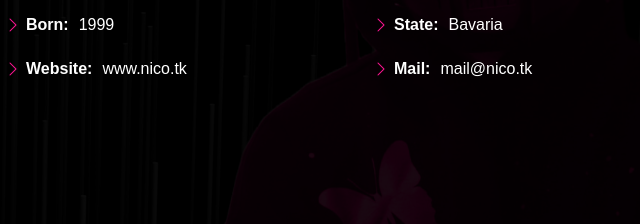
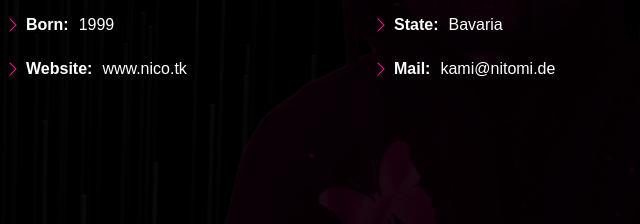
Before and after one commit to nicowakami/nicowakami.github.io, a plain HTML site: page index.html in a window 1280 px wide. Both pictures are taken after a click on the link "About". Shown: the part 279-503 px from the top of the page, 463-1103 px from the left. Drawn offline with Linux system fonts and the light colour scheme; a web font is replaced by a local one.

Commit message:
Add files via upload

```diff
--- a/index.html
+++ b/index.html
@@ -63,7 +63,7 @@
 
       <div class="social-links">
         <!--<a href="#" class="twitter"><i class="bi bi-twitter"></i></a>-->
-        <a href="mailto:mail@nico.tk" class="facebook"><i class="bi bi-envelope"></i></a>
+        <a href="mailto:kami@nitomi.de" class="facebook"><i class="bi bi-envelope"></i></a>
         <a href="https://instagram.com/nicowakami" class="instagram"><i class="bi bi-instagram"></i></a>
         <a href="https://open.spotify.com/user/5v9y0f88lk71l7slw1ib4kijs?si=a10b94a1747a40c0" class="linkedin"><i class="bi bi-spotify"></i></a>
       </div>
@@ -104,7 +104,7 @@
                 <!--<li><i class="bi bi-chevron-right"></i> <strong>Age:</strong> <span>30</span></li>-->
                 <!--<li><i class="bi bi-chevron-right"></i> <strong>Degree:</strong> <span>Master</span></li>-->
                 <li><i class="bi bi-chevron-right"></i> <strong>State:</strong> <span>Bavaria</span></li>
-                <li><i class="bi bi-chevron-right"></i> <strong>Mail:</strong> <span>mail@nico.tk</span></li>
+                <li><i class="bi bi-chevron-right"></i> <strong>Mail:</strong> <span>kami@nitomi.de</span></li>
                 <!--<li><i class="bi bi-chevron-right"></i> <strong>Freelance:</strong> <span>Available</span></li>-->
               </ul>
             </div>
@@ -763,7 +763,7 @@
             <i class="bx bx-share-alt"></i>
             <h3>Social Profiles</h3>
             <div class="social-links">
-              <a href="mailto:mail@nico.tk" class="twitter"><i class="bi bi-envelope"></i></a>
+              <a href="mailto:kami@nitomi.de" class="twitter"><i class="bi bi-envelope"></i></a>
               <a href="https://instagram.com/nicowakami" class="instagram"><i class="bi bi-instagram"></i></a>
               <a href="https://open.spotify.com/user/5v9y0f88lk71l7slw1ib4kijs?si=a10b94a1747a40c0" class="facebook"><i class="bi bi-spotify"></i></a>
               <!--<a href="#" class="google-plus"><i class="bi bi-linkedin"></i></a>-->
@@ -776,7 +776,7 @@
           <div class="info-box">
             <i class="bx bx-envelope"></i>
             <h3>Email Me</h3>
-            <p><a href="mailto:mail@nico.tk">mail@nico.tk</a></p>
+            <p><a href="mailto:kami@nitomi.de">kami@nitomi.de</a></p>
           </div>
         </div>
         <!--<div class="col-md-6 mt-4 d-flex align-items-stretch">
```
